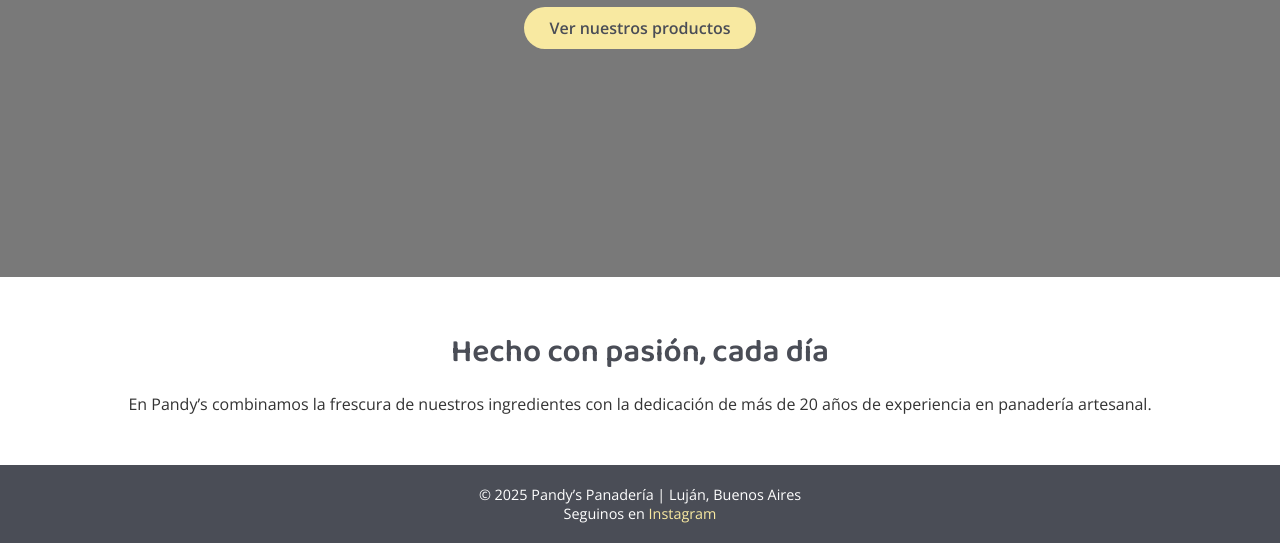
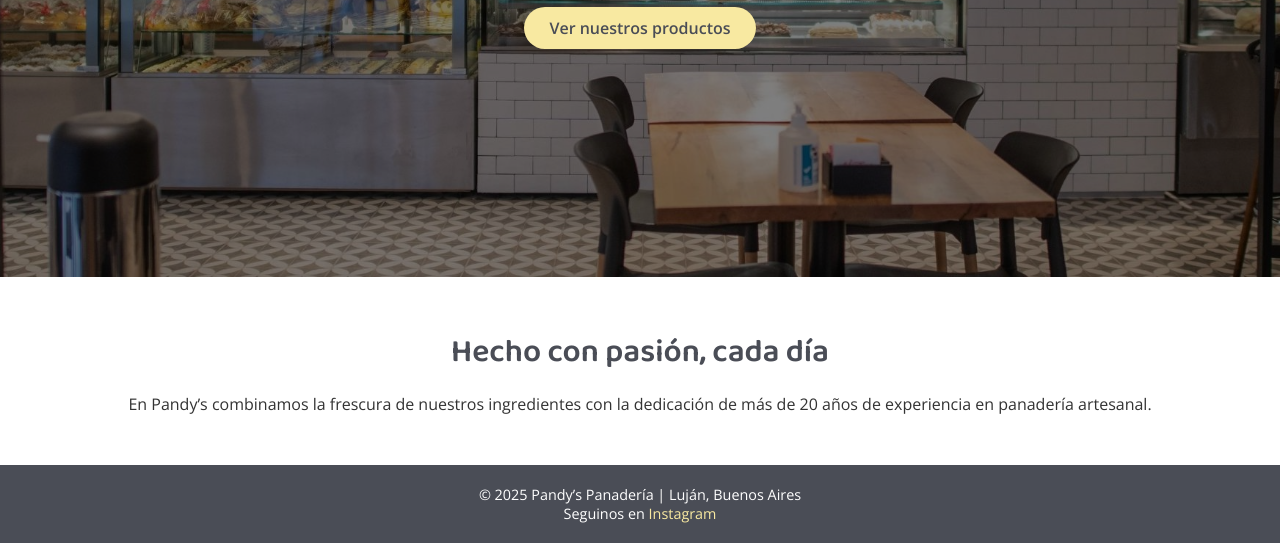
Before and after one commit to JoaquinHaddad-UADE/Pandys, a plain HTML site: page index.html in a window 1280 px wide. Shown: the part 566-1109 px from the top of the page. Drawn offline with nearby package versions, Linux system fonts and the light colour scheme; the site is published under a folder, as on GitHub Pages, so addresses that start at the root find nothing.

Commit message:
Add files via upload

```diff
--- a/css/estilos.css
+++ b/css/estilos.css
@@ -57,7 +57,7 @@ header .menu a.active {
 }
 
 .hero {
-    background: url("/img/inicio.jpg") center/cover no-repeat;
+    background: url("../img/inicio.jpg") center/cover no-repeat;
     height: 80vh;
     display: flex;
     align-items: center;
```
